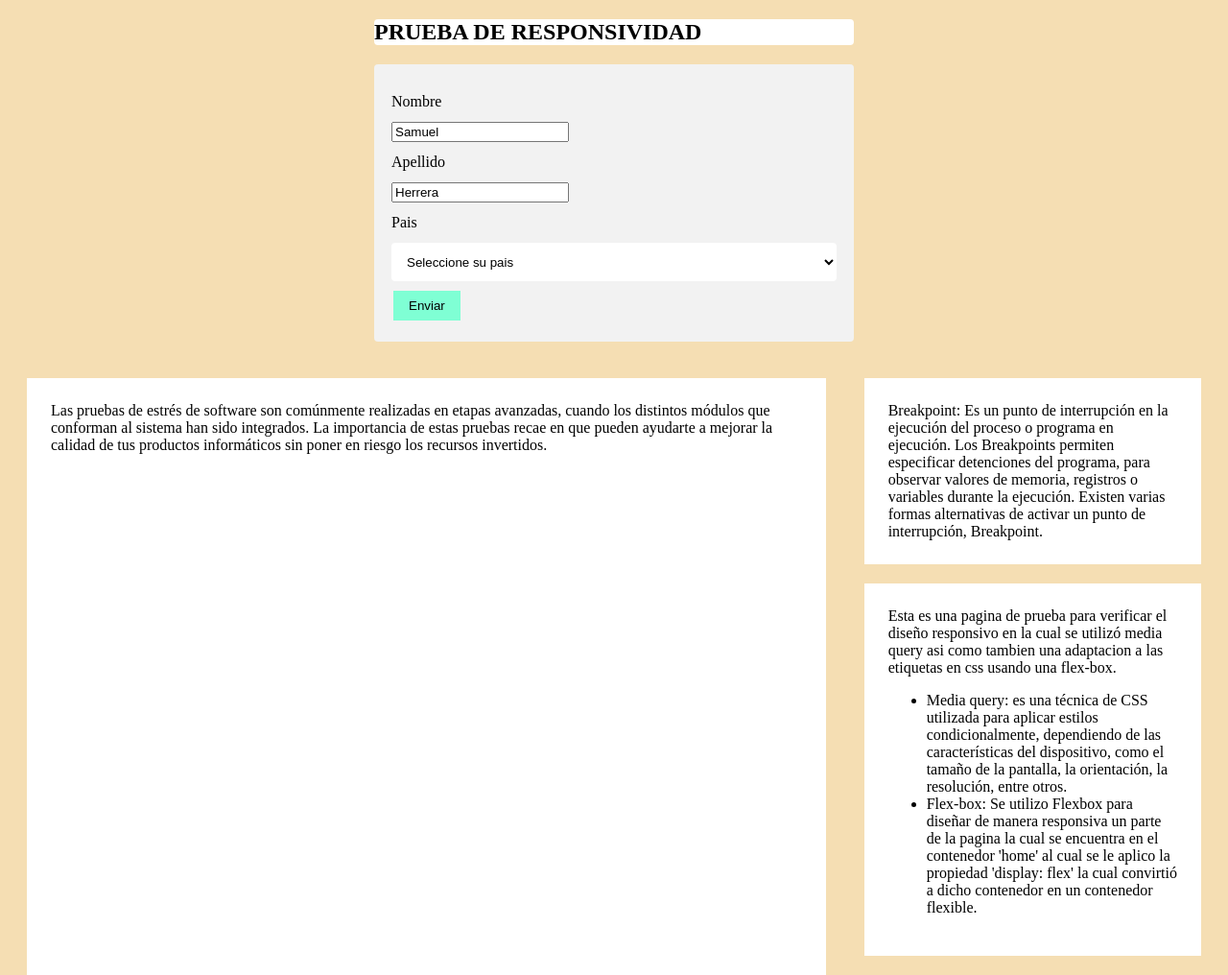
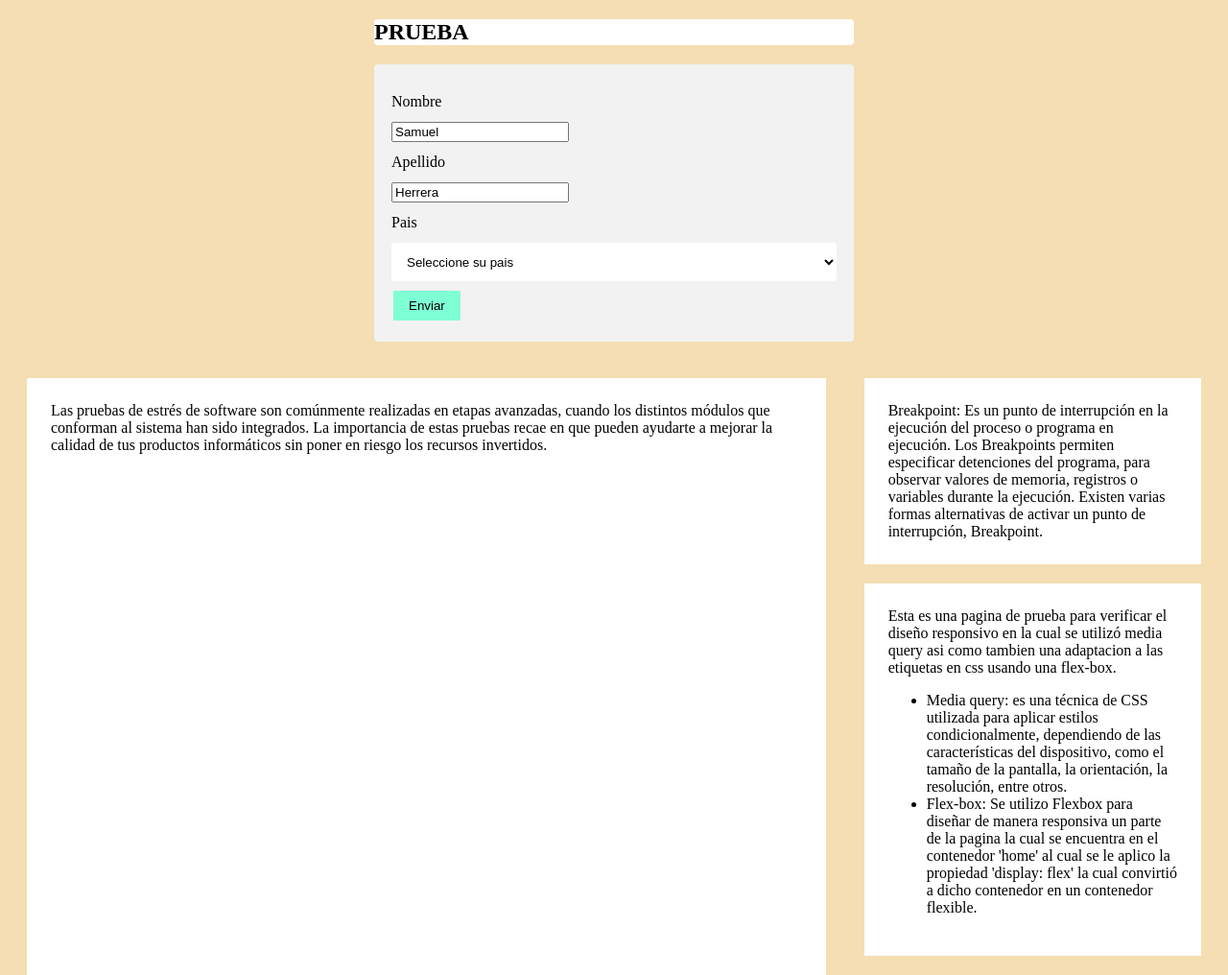
Before and after one commit to SammHerr/Dise-oDeInterfaces, a plain HTML site: page index.html in a window 1280 px wide. Shown: the whole page at 96% size. Drawn offline with Linux system fonts and the light colour scheme.

Commit message:
update for production

```diff
--- a/index.html
+++ b/index.html
@@ -9,7 +9,7 @@
 <body>
 
     <div class="titulo">
-        <h2 type="titulo" name="titulo" id="titulo">PRUEBA DE RESPONSIVIDAD</h2>
+        <h2 type="titulo" name="titulo" id="titulo">PRUEBA</h2>
     </div>
 
     <div class="container">
```
